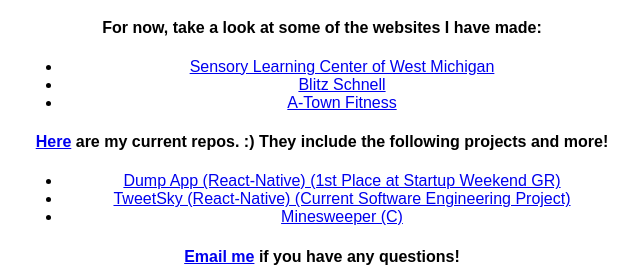
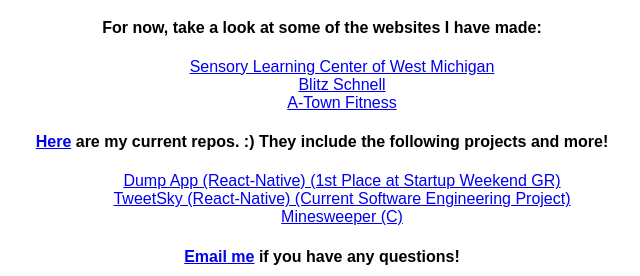
Before and after one commit to MattConflitti/MattConflitti.github.io, a plain HTML site: page index.html in a window 1280 px wide. Shown: the part 281-557 px from the top of the page, 318-958 px from the left. Drawn offline with Linux system fonts and the light colour scheme.

Commit message:
Update index.html

```diff
--- a/index.html
+++ b/index.html
@@ -7,8 +7,11 @@
 			      	font-family:sans-serif;
 				width: 600px;
 				margin:  0 auto;
-				margin-top:150px;
+				padding-top: 150px;
 			     }
+			ul, li {
+				list-style: none;
+			}
 		</style>
 	</head>
 	<body>
```
